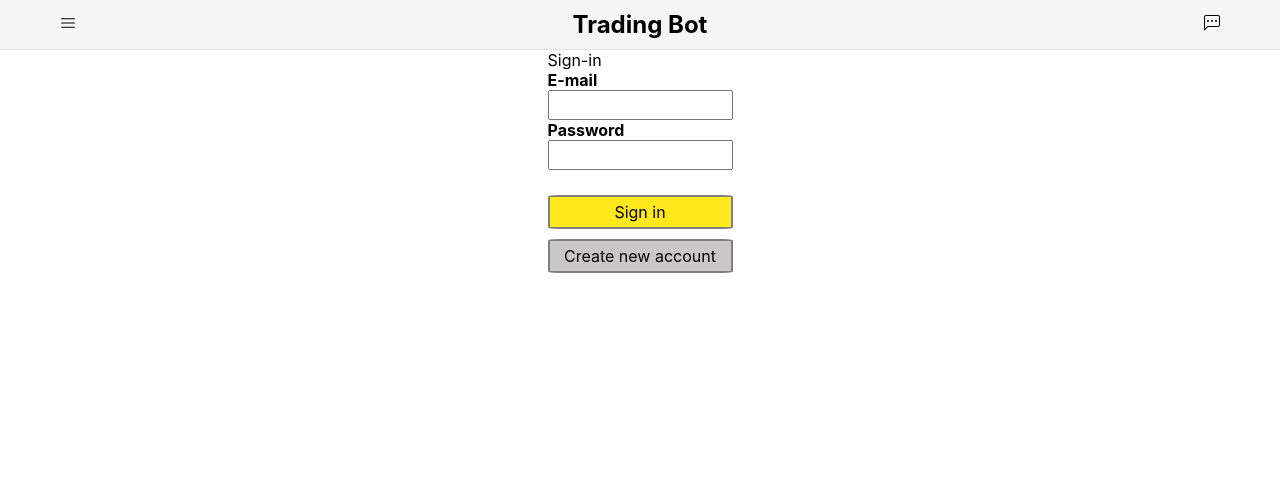
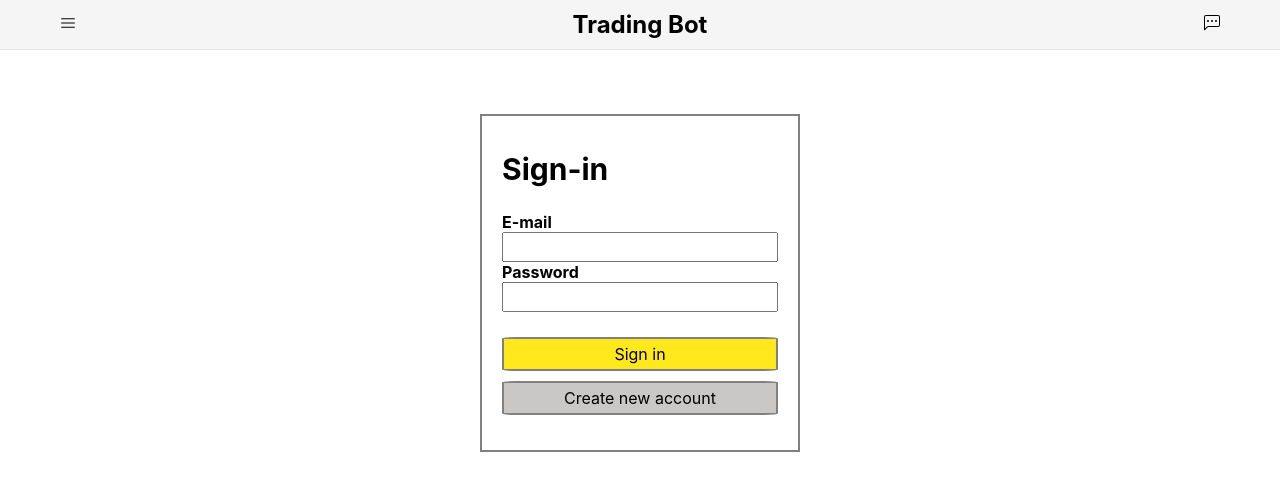
Before and after one commit to Art1us/trading_bot_front, a React (Create React App) app: page /login in a window 1280 px wide. Shown: the top 490 px of the page. Built offline with nearby package versions, Linux system fonts and the light colour scheme.

Commit message:
change className Login page

```diff
--- a/src/pages/Login/Login.css
+++ b/src/pages/Login/Login.css
@@ -11,31 +11,30 @@
   align-items: center;
 }
 
-.form {
+.login__form {
   width: 320px;
   margin-top: 5%;
   padding: 35px 20px;
   border: 2px solid gray;
 }
 
-.form__login__title {
+.login__form__main-title {
   font-weight: 700;
   font-size: 30px;
-
   margin-bottom: 25px;
 }
 
-.form__input {
+.login__form__input {
   width: 100%;
   height: 30px;
   font-size: 14px;
 }
 
-.form__row {
+.login__form__row {
   margin-bottom: 25px;
 }
 
-.form__title {
+.login__form__title {
   font-size: 16px;
   font-weight: 700;
 }
@@ -53,18 +52,18 @@
   margin-bottom: 0;
 }
 
-.btn__yellow {
+.btn__login__yellow {
   background-color: rgb(255, 232, 27);
 }
 
-.btn__yellow:hover {
+.btn__login__yellow:hover {
   background-color: rgb(239, 215, 3);
 }
 
-.btn__grey {
+.btn__login__grey {
   background-color: rgb(202, 199, 199);
 }
 
-.btn__grey:hover {
+.btn__login__grey:hover {
   background-color: rgb(176, 173, 173);
 }
--- a/src/pages/Login/Login.js
+++ b/src/pages/Login/Login.js
@@ -5,19 +5,19 @@ export default function Login() {
   return (
     <div className="login__wrapper">
       <form class="login__form">
-        <div className="login__form__title">Sign-in</div>
-        <div class="form__row">
-          <label class="form__block">
-            <div class="form__title">E-mail</div>
-            <input type="text" class="form__input" />
+        <div className="login__form__main-title">Sign-in</div>
+        <div class="login__form__row">
+          <label class="login__form__block">
+            <div class="login__form__title">E-mail</div>
+            <input type="text" class="login__form__input" />
           </label>
-          <label class="form__block">
-            <div class="form__title">Password</div>
-            <input type="text" class="form__input" />
+          <label class="login__form__block">
+            <div class="login__form__title">Password</div>
+            <input type="text" class="login__form__input" />
           </label>
         </div>
-        <div className="btn__login btn__yellow">Sign in</div>
-        <div className="btn__login btn__grey">Create new account</div>
+        <div className="btn__login btn__login__yellow">Sign in</div>
+        <div className="btn__login btn__login__grey">Create new account</div>
       </form>
     </div>
   );
```
